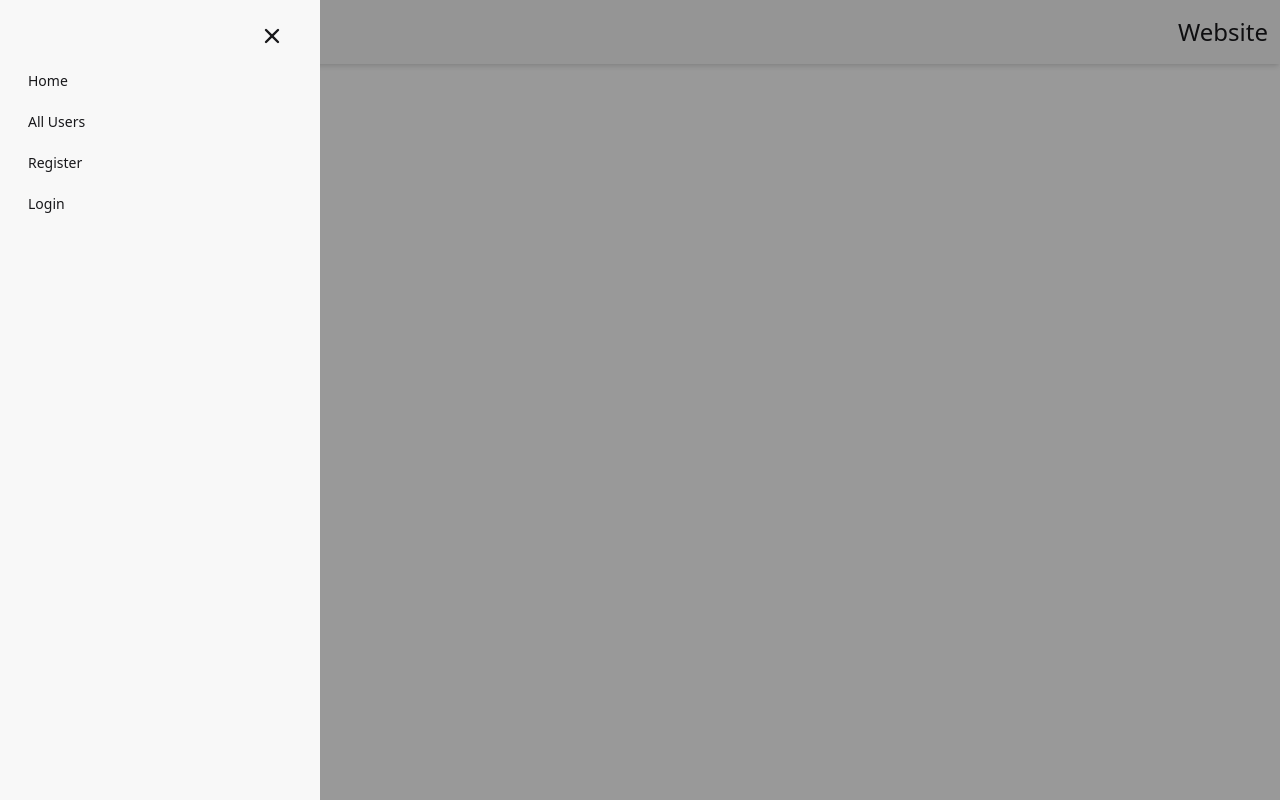
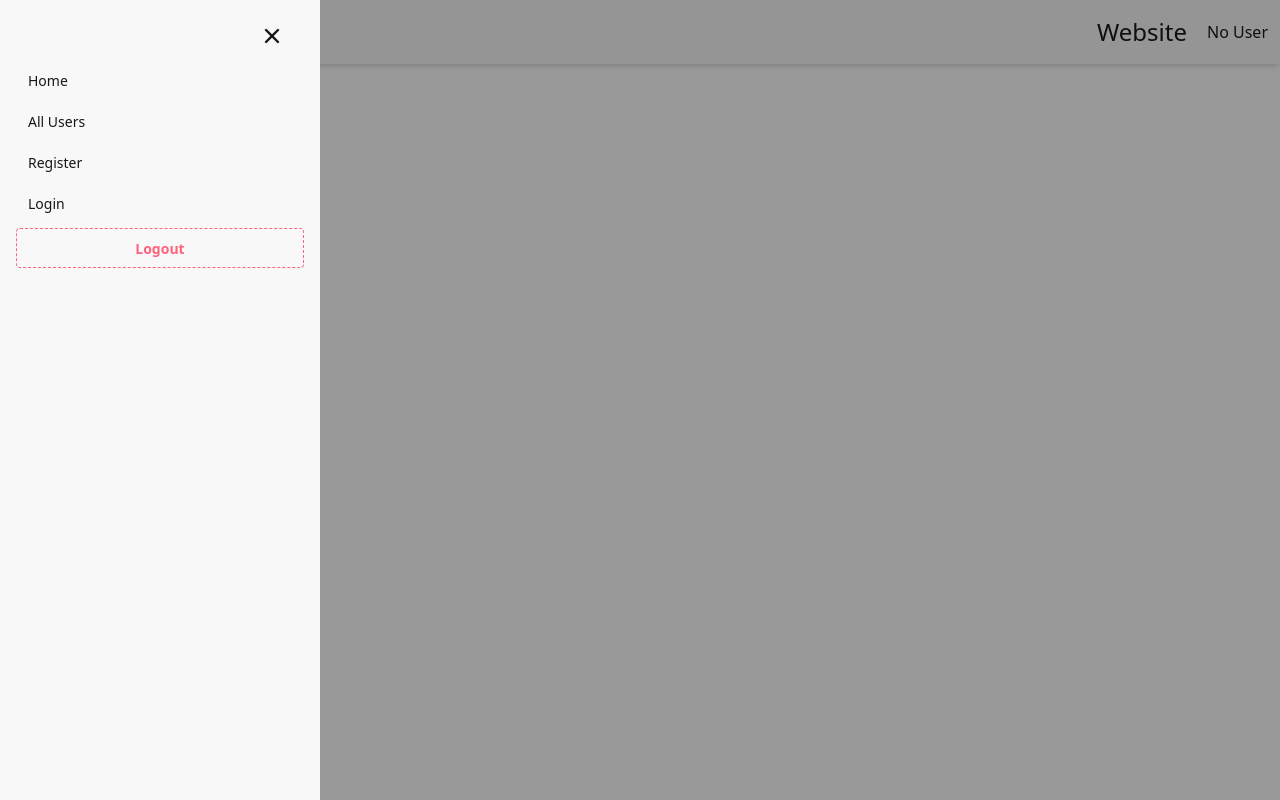
Before and after one commit to pgrmrmortuja/client-crud, a React (Vite) app: page / in a window 1280 px wide. Both pictures are taken after a click on the label 41 px from the left and 32 px from the top of the page. Built offline with nearby package versions, Linux system fonts and the light colour scheme.

Commit message:
successfully logout user

```diff
--- /dev/null
+++ b/src/components/Logout.jsx
@@ -0,0 +1,23 @@
+import React, { useContext } from 'react';
+import { useNavigate } from 'react-router';
+import { AuthContext } from '../providers/AuthProvider';
+
+const Logout = () => {
+    const navigate = useNavigate();
+    const {setUser} = useContext(AuthContext);
+
+    const logout = () =>{
+        localStorage.removeItem('userdata');
+        setUser(null);
+        // window.location.reload();
+        navigate("/");
+    }
+
+    return (
+
+        <button onClick={logout} className="btn btn-dash btn-error">Logout</button>
+
+    );
+};
+
+export default Logout;
--- a/src/layout/MainLayout.jsx
+++ b/src/layout/MainLayout.jsx
@@ -1,8 +1,11 @@
-import React from 'react';
+import React, { useContext } from 'react';
 import { HiMenu, HiX } from 'react-icons/hi';
 import { Link, Outlet } from 'react-router';
+import Logout from '../components/Logout';
+import { AuthContext } from '../providers/AuthProvider';
 
 const MainLayout = () => {
+    const { user } = useContext(AuthContext);
     return (
         <div>
             <div className="drawer">
@@ -18,8 +21,13 @@ const MainLayout = () => {
                         >
                             <HiMenu />
                         </label>
-                        <nav className='flex items-center justify-center gap-2'>
+                        <nav className='flex items-center justify-center gap-5'>
                             <h1 className='text-2xl'>Website</h1>
+                            {
+                                user ?
+                                    (<h1>{user.name}</h1>) :
+                                    (<h1>No User</h1>)
+                            }
                         </nav>
                     </div>
 
@@ -51,6 +59,8 @@ const MainLayout = () => {
                         <li><Link to="/users">All Users</Link></li>
                         <li><Link to="/register">Register</Link></li>
                         <li><Link to="/login">Login</Link></li>
+                        <li><Logout></Logout></li>
+
                     </ul>
                 </div>
             </div>
```
